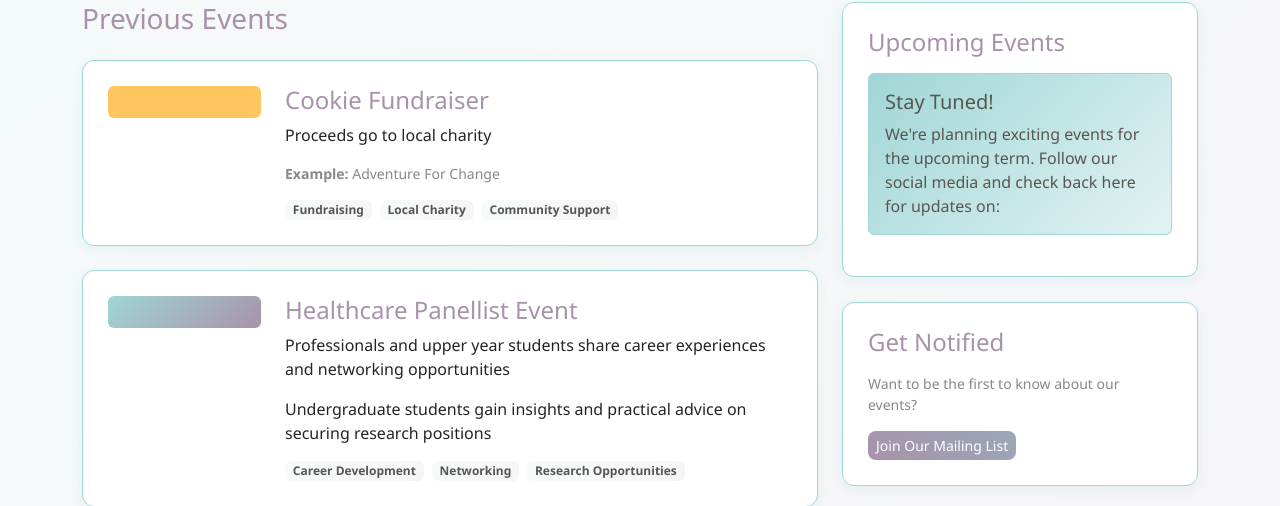
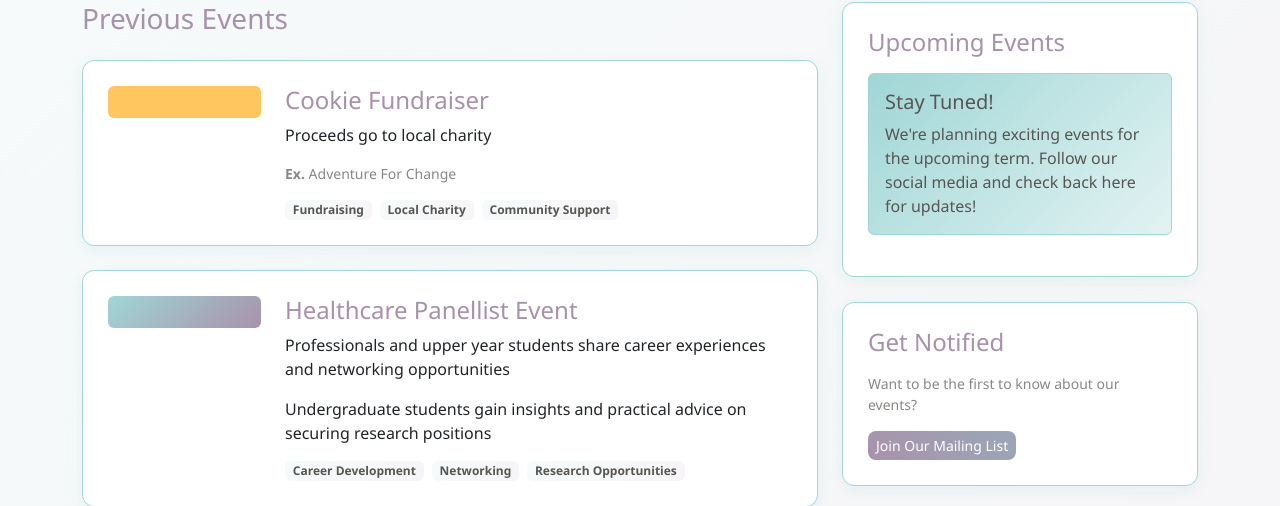
Before and after one commit to sarv198/UWaterloo_CAGH, a Django app: page /events/ in a window 1280 px wide. Shown: the part 337-843 px from the top of the page. Run offline with Django 3.2, Linux system fonts and the light colour scheme.

Commit message:
Simplify events page to show only current CAGH events
- Remove all previous placeholder events and statistics
- Keep only two actual CAGH events:
  * Cookie Fundraiser: Proceeds go to local charity (Ex. Adventure For Change)
  * Healthcare Panellist Event: Career experiences and networking for students
- Maintain clean, professional layout with relevant badges
- Keep upcoming events and notification sections
- Focus on authentic CAGH activities rather than placeholder content

```diff
--- a/CAGH/templates/CAGH/events.html
+++ b/CAGH/templates/CAGH/events.html
@@ -32,7 +32,7 @@
                         Proceeds go to local charity
                     </p>
                     <p class="small text-muted">
-                        <strong>Example:</strong> Adventure For Change
+                        <strong>Ex.</strong> Adventure For Change
                     </p>
                     <div class="d-flex flex-wrap gap-2">
                         <span class="badge bg-light text-dark">Fundraising</span>
@@ -74,10 +74,9 @@
             <h3 class="h4 text-primary mb-3">Upcoming Events</h3>
             <div class="alert alert-info">
                 <h5 class="alert-heading">Stay Tuned!</h5>
-                <p class="mb-0">We're planning exciting events for the upcoming term. Follow our social media and check back here for updates on:</p>
+                <p class="mb-0">We're planning exciting events for the upcoming term. Follow our social media and check back here for updates!</p>
             </div>
         </div>
-
 
         <div class="content-section">
             <h3 class="h4 text-primary mb-3">Get Notified</h3>
```
